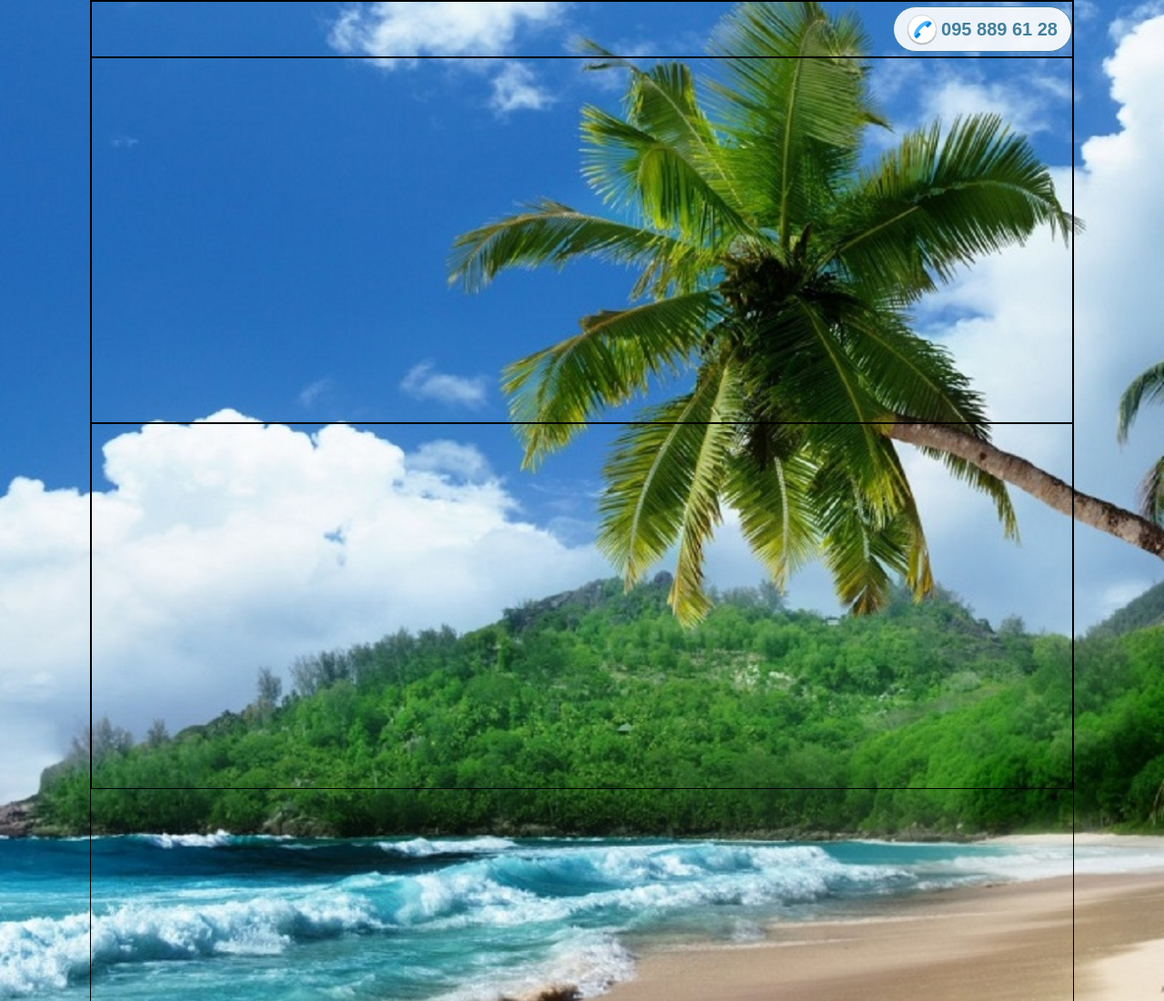
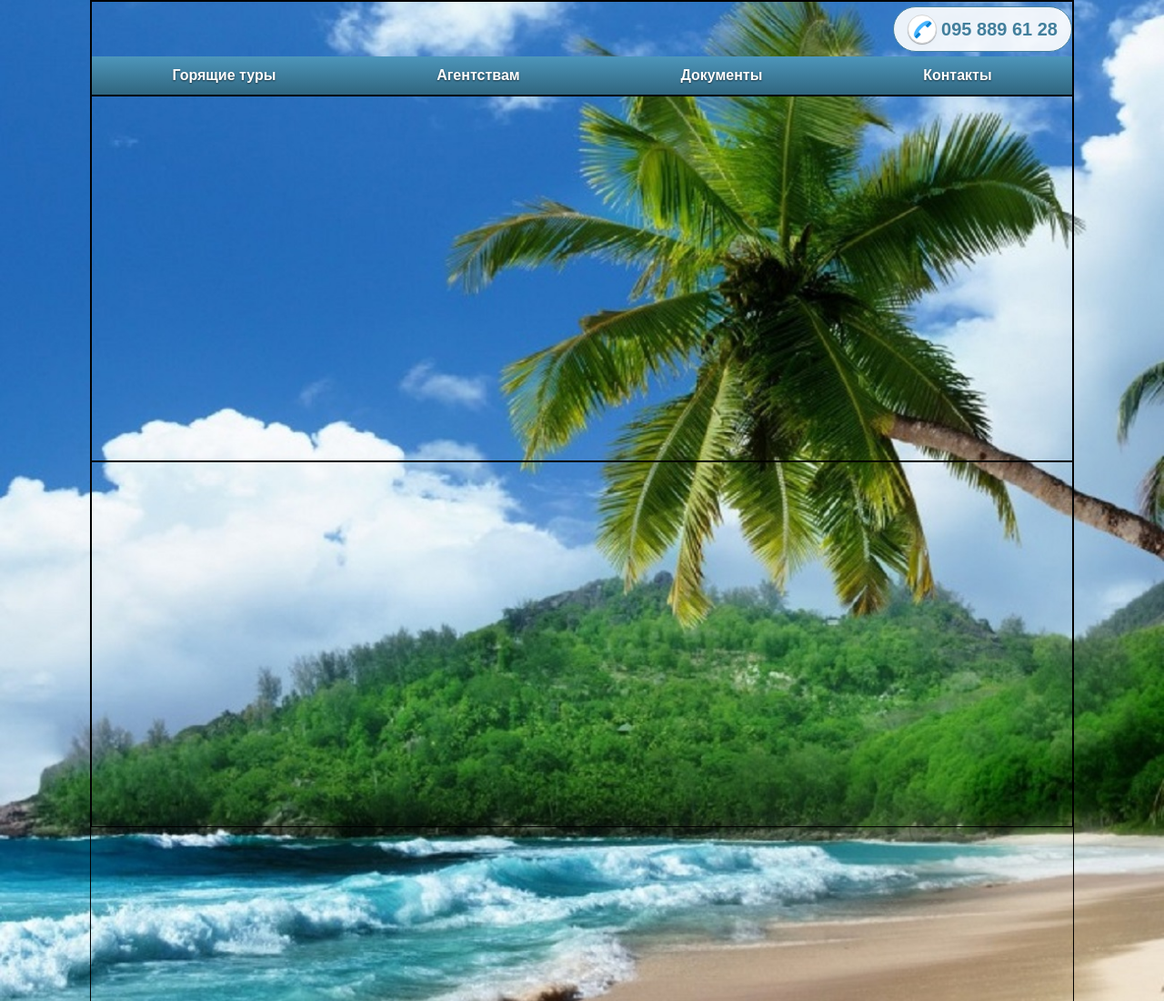
Before and after one commit to ymr999/markup_course, a plain HTML site: page newsite/index.htm in a window 1280 px wide. Shown: the top 1100 px of the page at 91% size. Drawn offline with Linux system fonts and the light colour scheme.

Commit message:
Header menu created

```diff
--- a/newsite/css/style.css
+++ b/newsite/css/style.css
@@ -51,6 +51,27 @@ header {
     background-size: 70% 70%;
 }
 
+header nav {
+    background: linear-gradient(#4D96BB, #30667F); /*горизонтальный градиент указываем верхний увет, потом нижний*/
+}
+
+header nav ul {
+    display: flex;
+    justify-content:space-around; /*выравнивание по ширине страницы с одинаковым отступом*/
+    padding: 12px 0;
+}
+
+header nav ul li {
+    list-style-type: none;
+    font-weight: bold;
+    text-shadow: 0 1px 2px rgba(0,0,0,0.6); /* тень текста как и выше для box*/
+}
+
+header nav ul li a { /* обращение к конкретным тегам указанием через все предыдущие элементы*/
+    color: white;
+    text-decoration: none;
+}
+
 .content {
     border: 1px solid;
     height: 400px;
--- a/newsite/index.htm
+++ b/newsite/index.htm
@@ -14,6 +14,15 @@
     <div class="phone">
         <span>095 889 61 28</span>
     </div>
+
+    <nav>
+        <ul>
+            <li><a href="#">Горящие туры</a></li>
+            <li><a href="#">Агентствам</a></li>
+            <li><a href="#">Документы</a></li>
+            <li><a href="#">Контакты</a></li>
+        </ul>
+    </nav>
 </header>
 
 
```
